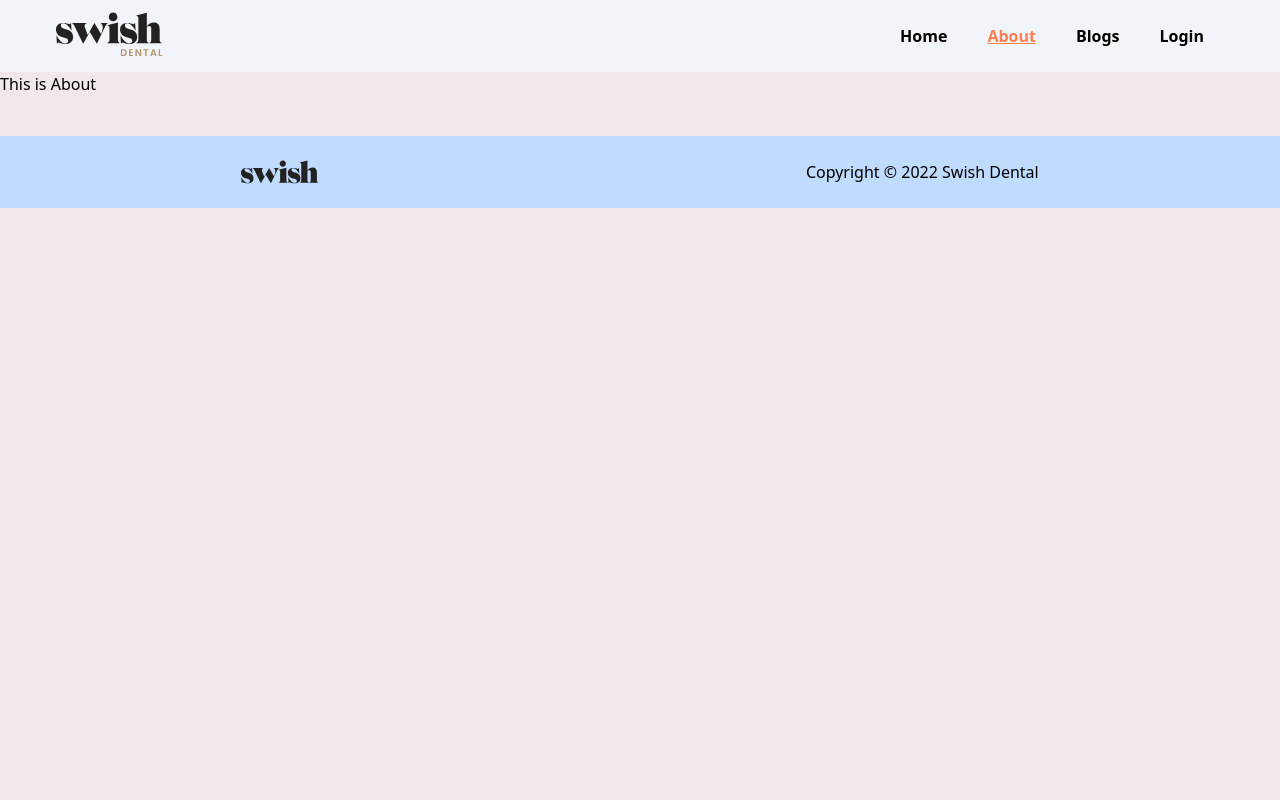
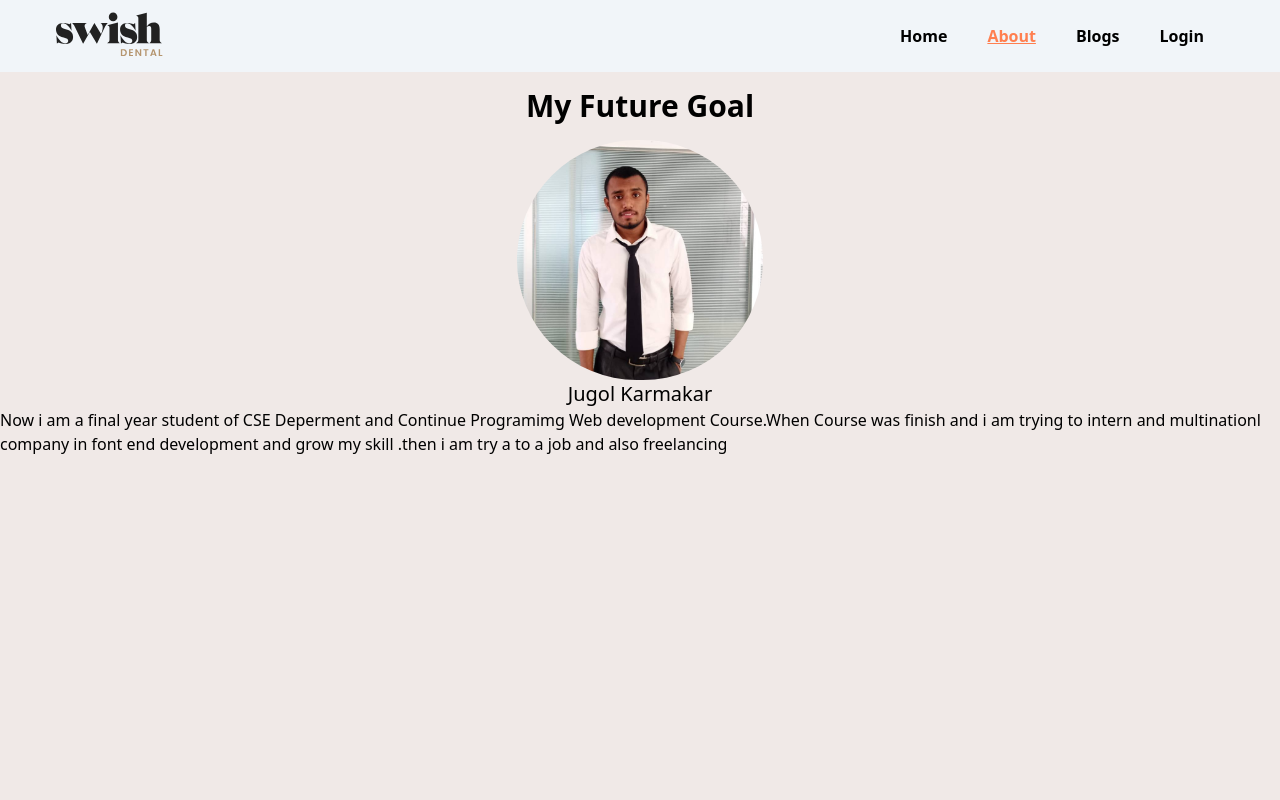
Before and after one commit to Jugol-Karmakar/dent-hub, a React (Create React App) app: page /about in a window 1280 px wide. Shown: the top 800 px of the page. Built offline with nearby package versions, Linux system fonts and the light colour scheme; no server answers.

Commit message:
reset password

```diff
--- a/src/pages/About/About.js
+++ b/src/pages/About/About.js
@@ -1,9 +1,22 @@
 import React from "react";
+import profile from "../../images/jugol.jpg";
 
 const About = () => {
   return (
-    <div>
-      <h2>This is About</h2>
+    <div className="min-h-screen">
+      <h2 className="text-3xl font-black text-center my-4">My Future Goal</h2>
+      <div className="">
+        <img className="h-60 mx-auto rounded-full" src={profile} alt="" />
+        <h2 className="text-xl text-center"> Jugol Karmakar</h2>
+        <div className="container mx-auto">
+          <p>
+            Now i am a final year student of CSE Deperment and Continue
+            Programimg Web development Course.When Course was finish and i am
+            trying to intern and multinationl company in font end development
+            and grow my skill .then i am try a to a job and also freelancing{" "}
+          </p>
+        </div>
+      </div>
     </div>
   );
 };
--- a/src/pages/Login/Login/Login.js
+++ b/src/pages/Login/Login/Login.js
@@ -1,5 +1,8 @@
 import React, { useState } from "react";
-import { useSignInWithEmailAndPassword } from "react-firebase-hooks/auth";
+import {
+  useSendPasswordResetEmail,
+  useSignInWithEmailAndPassword,
+} from "react-firebase-hooks/auth";
 import { Link, useLocation, useNavigate } from "react-router-dom";
 import auth from "../../../firebase.init";
 import SocialLogin from "../SocialLogin/SocialLogin";
@@ -10,6 +13,8 @@ const Login = () => {
 
   const [signInWithEmailAndPassword, user] =
     useSignInWithEmailAndPassword(auth);
+
+  const [sendPasswordResetEmail] = useSendPasswordResetEmail(auth);
 
   const navigate = useNavigate();
   const location = useLocation();
@@ -32,6 +37,12 @@ const Login = () => {
     e.preventDefault();
     signInWithEmailAndPassword(email, password);
   };
+
+  const resetPassword = async () => {
+    await sendPasswordResetEmail(email);
+    alert("Sent email");
+  };
+
   return (
     <div className="container min-h-screen m-auto w-1/3 border-2 px-8 mt-5 shadow-lg">
       <h2 className="text-3xl text-center text-cyan-500 font-semibold my-4">
@@ -52,6 +63,7 @@ const Login = () => {
             type="email"
             name="email"
             id=""
+            placeholder="Your Email"
             required
           />
         </div>
@@ -68,9 +80,20 @@ const Login = () => {
             type="password"
             name="password"
             id=""
+            placeholder="Your Password"
             required
           />
         </div>
+        <p className="py-2">
+          {" "}
+          <Link
+            onClick={resetPassword}
+            className="text-red-500 font-bold"
+            to="/login"
+          >
+            Reset Password
+          </Link>
+        </p>
 
         <div className="text-center">
           <input
@@ -80,10 +103,10 @@ const Login = () => {
             value="Login"
           />
         </div>
-        <div className="flex flex-col">
+        <div className="flex flex-col mb-5">
           <p className="text-base text-center mt-3 ">Don't have an Account? </p>
           <Link
-            className="border-2 border-neutral-400 text-center bg-slate-50 p-3 mt-3  w-full rounded-full text-semibold  font-bold hover:bg-cyan-400"
+            className="border-2 border-neutral-400 text-center bg-slate-50 p-3 mt-3  w-full rounded-full text-semibold  font-bold hover:bg-cyan-500"
             to="/register"
           >
             Create New Account
--- a/src/pages/Login/Register/Register.js
+++ b/src/pages/Login/Register/Register.js
@@ -7,11 +7,11 @@ import SocialLogin from "../SocialLogin/SocialLogin";
 const Register = () => {
   const [email, setEmail] = useState("");
   const [password, setPassword] = useState("");
-  const [confimrPassword, setConfirmPassword] = useState("");
+  const [confirmPassword, setConfirmPassword] = useState("");
 
   const navigate = useNavigate();
 
-  const [createUserWithEmailAndPassword, user, error] =
+  const [createUserWithEmailAndPassword, user] =
     useCreateUserWithEmailAndPassword(auth);
 
   const handelEmailBlur = (e) => {
@@ -30,7 +30,7 @@ const Register = () => {
   }
 
   const handelCreateUser = (e) => {
-    if (password !== confimrPassword) {
+    if (password !== confirmPassword) {
       return;
     }
     e.preventDefault();
@@ -57,6 +57,7 @@ const Register = () => {
             type="email"
             name="email"
             id=""
+            placeholder="Your Email"
             required
           />
         </div>
@@ -74,6 +75,7 @@ const Register = () => {
             type="password"
             name="password"
             id=""
+            placeholder="Your Password"
             required
           />
         </div>
@@ -90,6 +92,7 @@ const Register = () => {
             type="password"
             name="password"
             id=""
+            placeholder="Confirm Password"
             required
           />
         </div>
@@ -97,7 +100,7 @@ const Register = () => {
         <div className="text-center">
           <input
             onClick={() => createUserWithEmailAndPassword()}
-            className="bg-orange-500 text-white font-semibold px-12 py-2 rounded-full mt-4"
+            className="bg-cyan-500 text-white font-semibold px-12 py-2 rounded-full mt-4 cursor-pointer"
             type="submit"
             value="Register"
           />
```
Also changed, not shown: src/images/jugol.jpg (added).
